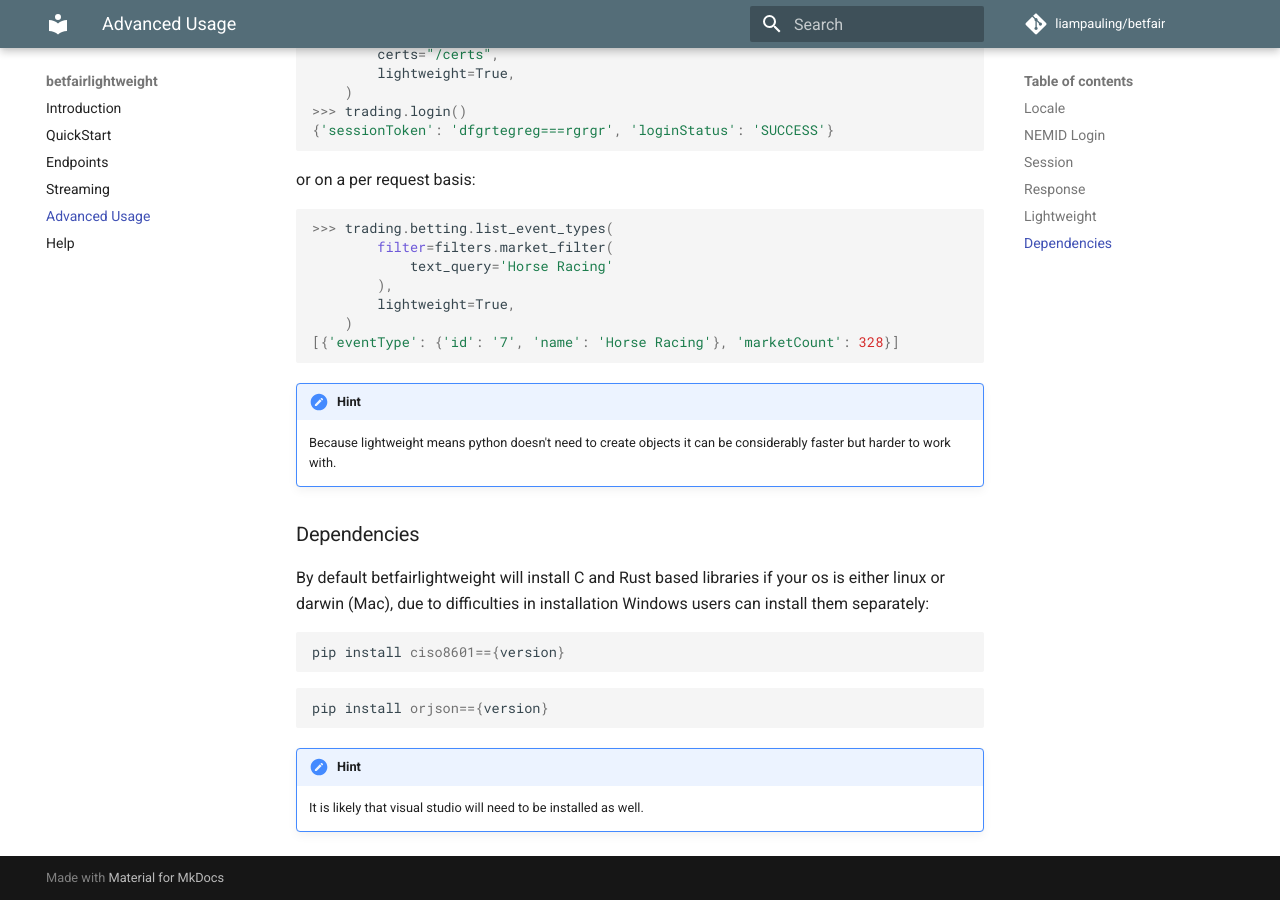
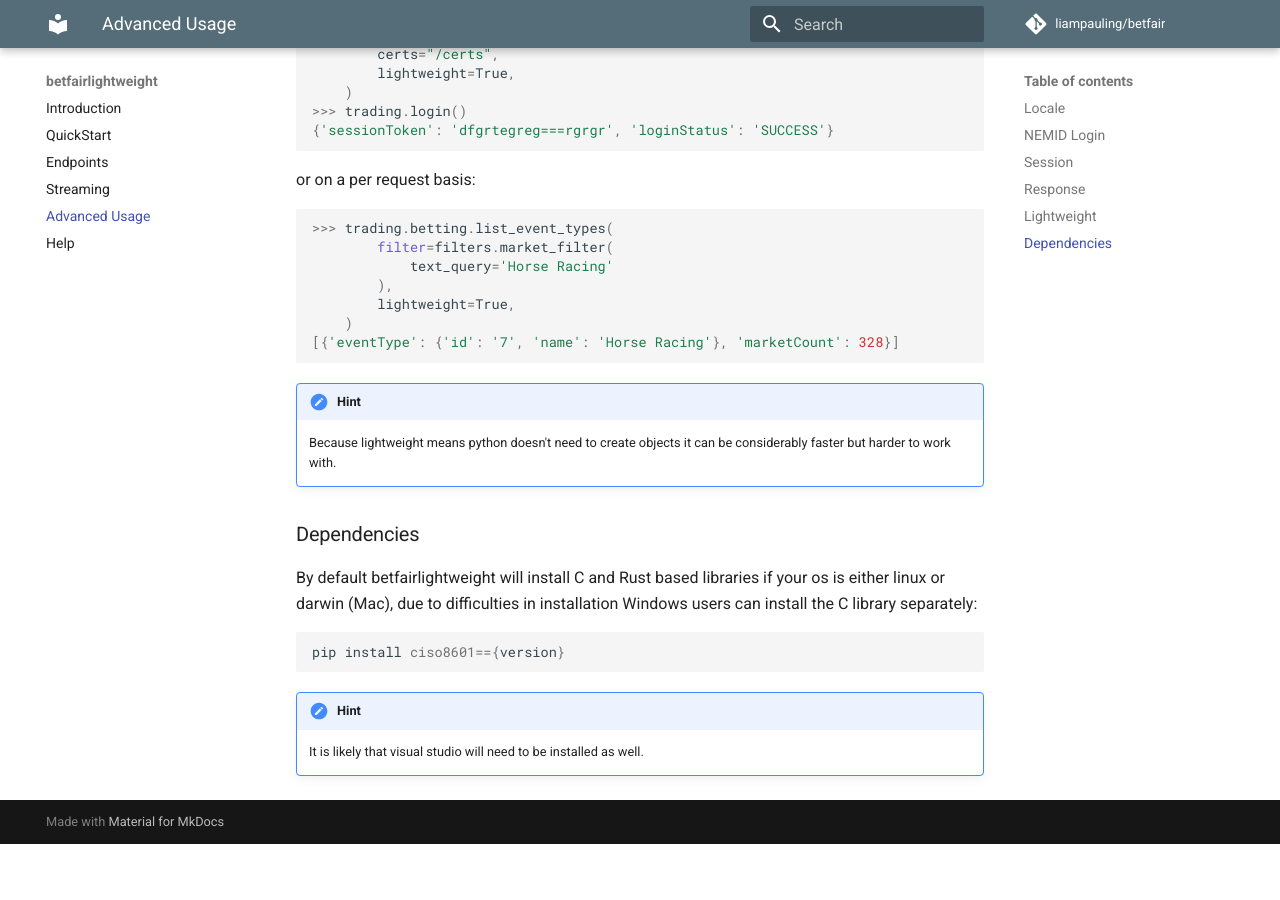
Before and after one commit to betcode-org/betfair, an MkDocs documentation site: the page built from docs/advanced.md, in a window 1280 px wide and 900 px high, scrolled down 2618 px. Built offline with MkDocs 1.6.1 and Material for MkDocs 9.7.7, drawn with Linux system fonts in a browser that asks for light colours; comment, search, counter and statistics services are not loaded; after the commit the page ends 3462 px from its top, so only the background shows below that.

Commit message:
make orjson default for all os's

````diff
--- a/docs/advanced.md
+++ b/docs/advanced.md
@@ -152,14 +152,11 @@ or on a per request basis:
 
 ### Dependencies
 
-By default betfairlightweight will install C and Rust based libraries if your os is either linux or darwin (Mac), due to difficulties in installation Windows users can install them separately:
+By default betfairlightweight will install C and Rust based libraries if your os is either linux or darwin (Mac), due to difficulties in installation Windows users can install the C library separately:
 
 ```bash
 pip install ciso8601=={version}
 ```
-```bash
-pip install orjson=={version}
-```
 
 !!! hint
     It is likely that visual studio will need to be installed as well.
--- a/requirements.txt
+++ b/requirements.txt
@@ -1,3 +1,3 @@
 requests<2.25.0
 ciso8601==2.1.3; sys_platform == 'darwin' or sys_platform == 'linux'
-orjson==3.3.0; sys_platform == 'darwin' or sys_platform == 'linux'
+orjson==3.3.0
````
Also changed, not shown: docs/index.md (+1 -1 lines).
